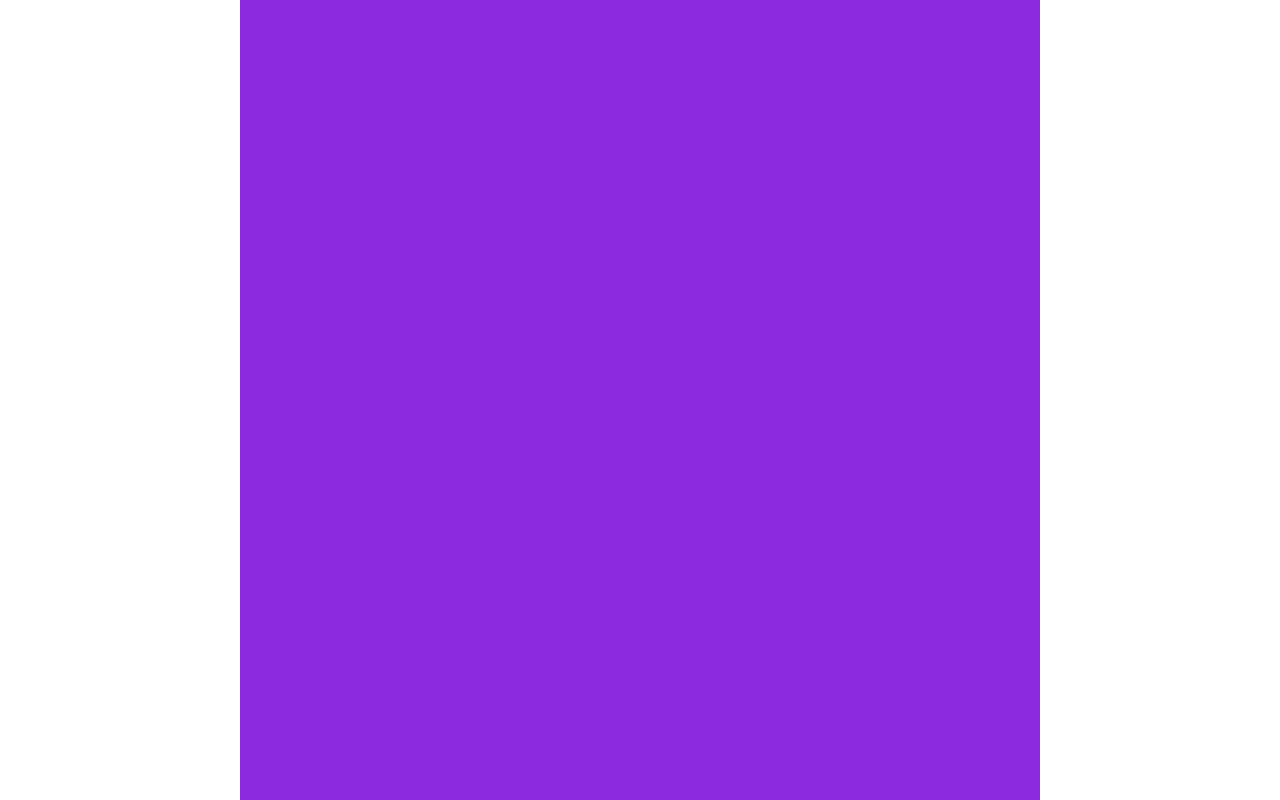
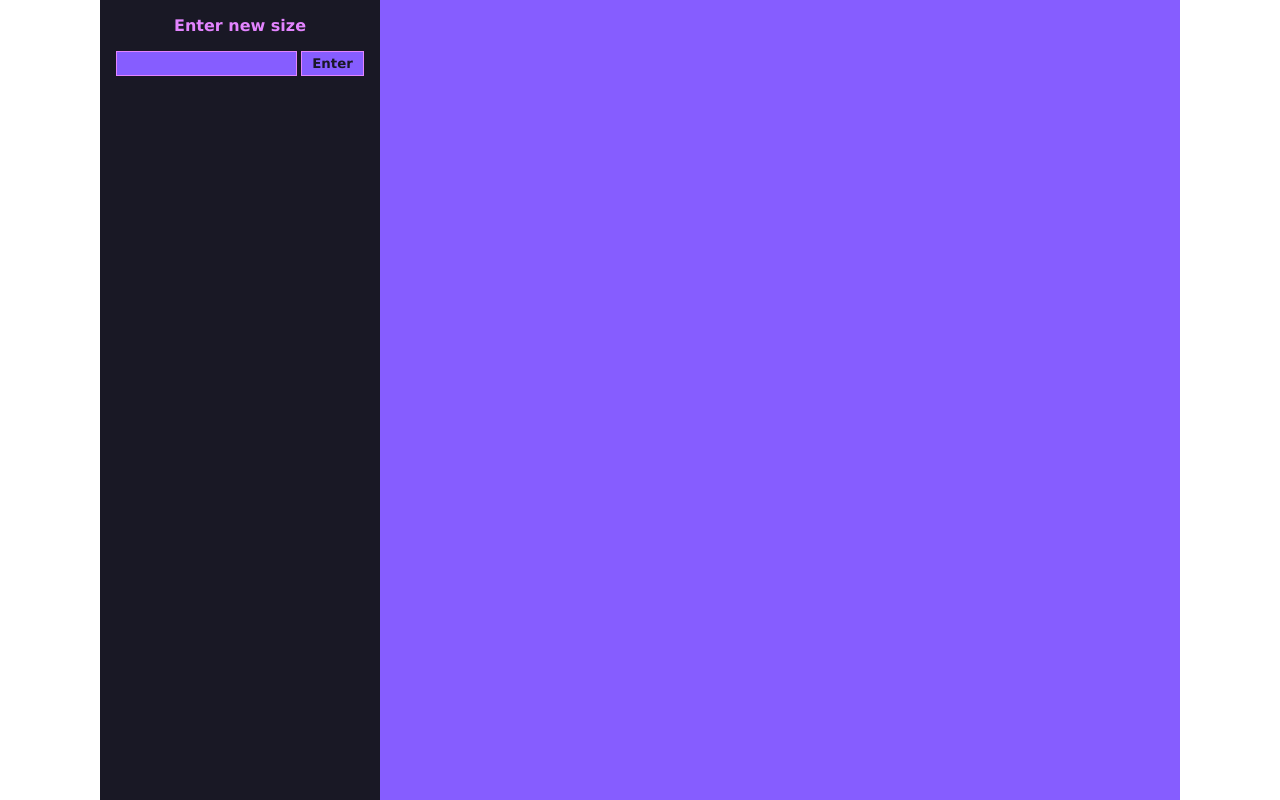
Before and after one commit to Katokari/odin-etch-a-sketch, a plain HTML site: page index.html in a window 1280 px wide. Drawn offline with Linux system fonts and the light colour scheme.

Commit message:
Add custom size control panel

```diff
--- a/index.html
+++ b/index.html
@@ -8,6 +8,14 @@
     <title>Etch-a-Sketch</title>
 </head>
 <body>
+    <div class="controls">
+        <label>Enter new size</label>
+        <div class="inputs">
+            <input type="text" id="size">
+            <button id="enter">Enter</button>
+        </div>
+        <label id="error"></label>
+    </div>
     <div class="container">
 
     </div>
--- a/script.js
+++ b/script.js
@@ -1,15 +1,36 @@
 const container = document.querySelector(".container");
+const btn = document.querySelector("#enter");
+const size = document.querySelector("#size");
+const err = document.querySelector("#error");
 
 const changeSquareBackground = (e) => {
     const square = e.target;
     square.classList.add("hovered");
 }
 
-for (let i = 0; i < 16; i++) {
-    for (let j = 0; j < 16; j++) {
-        const square = document.createElement("div");
-        square.classList.add("square");
-        square.addEventListener("mouseenter", changeSquareBackground)
-        container.appendChild(square);
+const drawGrid = (gridSize) => {
+    for (let i = 0; i < gridSize; i++) {
+        for (let j = 0; j < gridSize; j++) {
+            const square = document.createElement("div");
+            square.classList.add("square");
+            square.addEventListener("mouseenter", changeSquareBackground)
+            const size = 100 / gridSize;
+            square.style.width = size + "%";
+            square.style.height = size + "%";
+            container.appendChild(square);
+        }
     }
 }
+
+let gridSize = 16;
+drawGrid(gridSize);
+
+btn.addEventListener("click", () => {
+    if (isNaN(size.value) || size.value > 100 || size.value < 16) err.textContent = "INVALID VALUE PLEASE TRY AGAIN!";
+    else {
+        container.innerHTML = "";
+        gridSize = size.value;
+        drawGrid(gridSize);
+        err.textContent = "";
+    }
+});
--- a/style.css
+++ b/style.css
@@ -10,17 +10,51 @@ body {
 .container {
     height: 100vh;
     width: 100vh;
-    background-color: pink;
+    background-color: #865DFF;
     display: flex;
     flex-wrap: wrap;
-}
-
-.square {
-    background-color: blueviolet;
-    width: 6.25%;
-    height: 6.25%;
 }
 
 .square.hovered {
     background-color: black;
 }
+
+.controls {
+    background-color: #191825;
+    padding: 16px;
+    display: flex;
+    flex-direction: column;
+    gap: 16px;
+    align-items: center;
+}
+
+label {
+    font-family: Verdana, Geneva, Tahoma, sans-serif;
+    size: 16px;
+    font-weight: bold;
+    color: #E384FF;
+}
+
+input {
+    padding: 4px;
+    background-color: #865DFF;
+    font-family: Verdana, Geneva, Tahoma, sans-serif;
+    color: #191825;
+    size: 16px;
+    border: 1px #E384FF solid;
+}
+
+button {
+    padding: 4px 10px;
+    background-color: #865DFF;
+    font-family: Verdana, Geneva, Tahoma, sans-serif;
+    size: 16px;
+    font-weight: bold;
+    color: #191825;
+    border: #E384FF 1px solid;
+    cursor: pointer;
+}
+
+button:hover {
+    background-color: #E384FF;
+}
```
